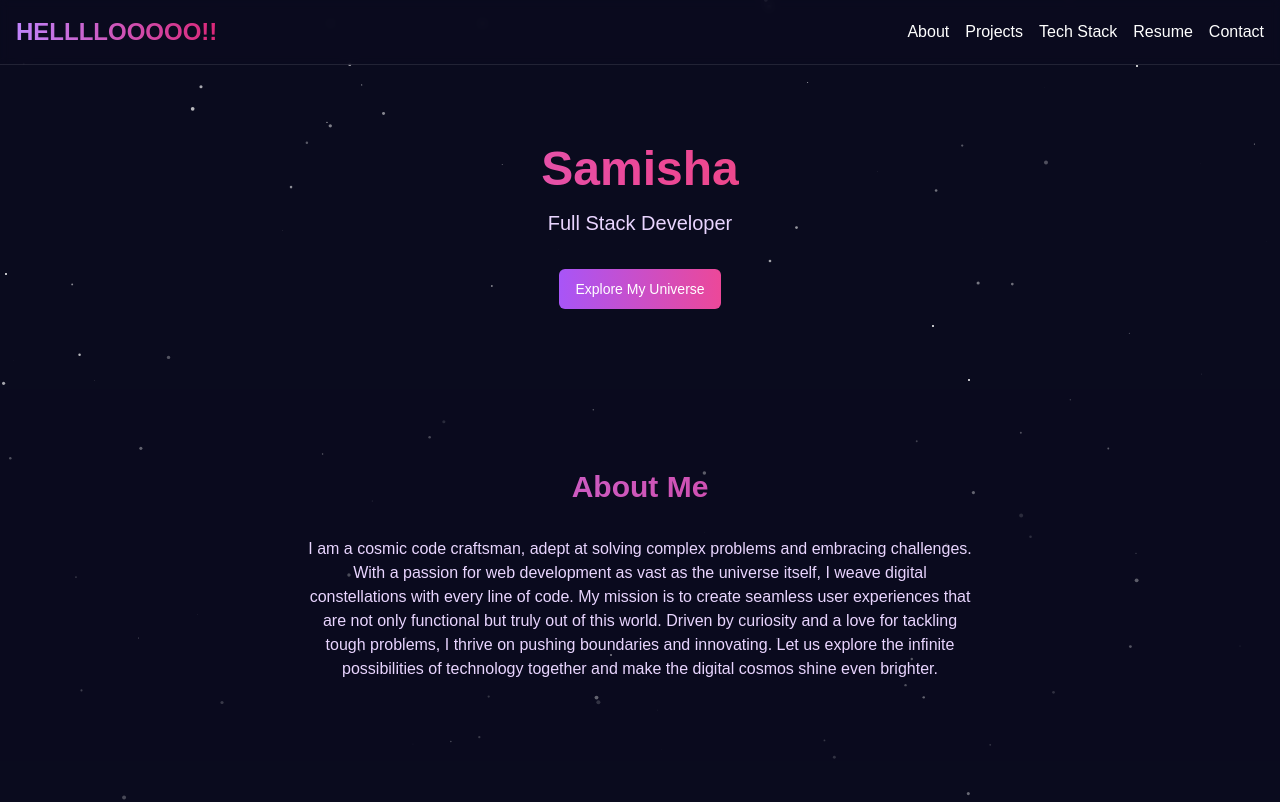
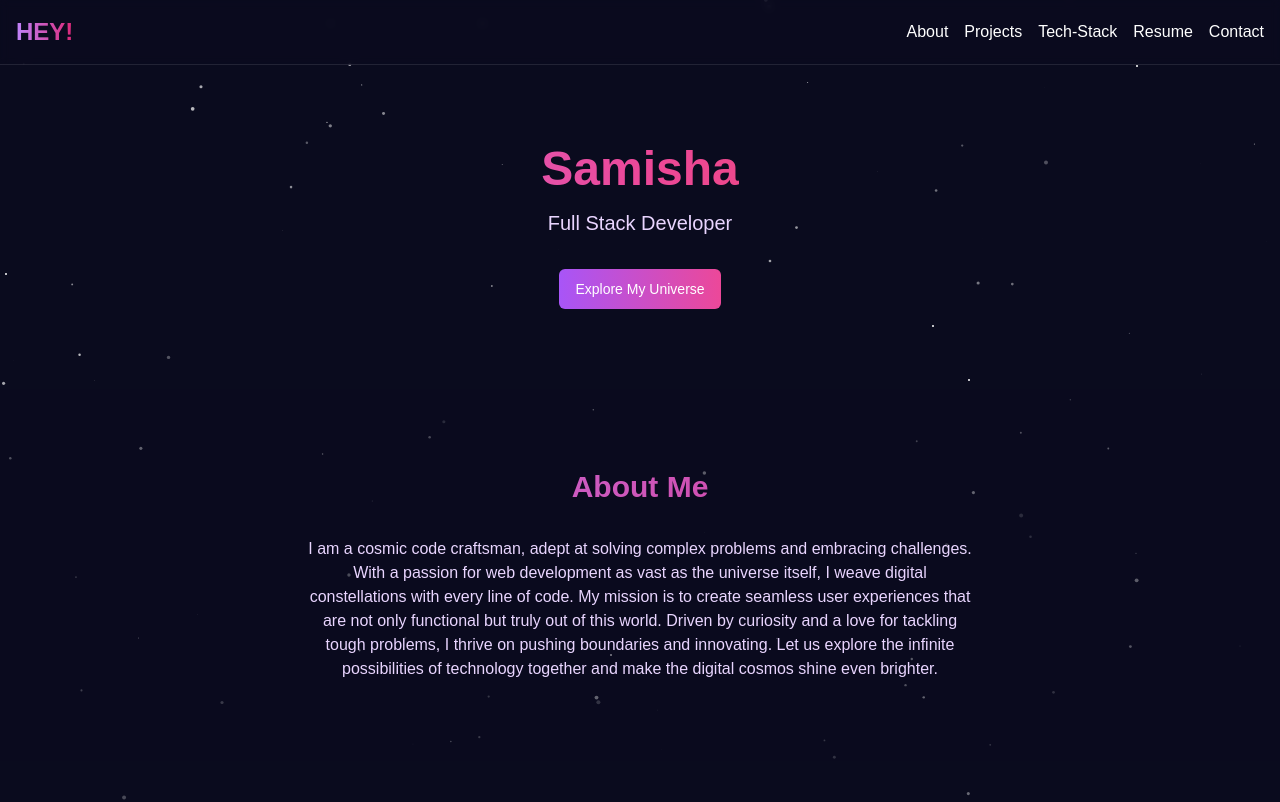
Before and after one commit to Samisha68/Portfolio, a Next.js app: page / in a window 1280 px wide. Shown: the top 802 px of the page. Built offline with nearby package versions, Linux system fonts and the light colour scheme.

Commit message:
Update page.tsx

```diff
--- a/src/app/page.tsx
+++ b/src/app/page.tsx
@@ -87,7 +87,7 @@ export default function Portfolio() {
         >
           <div className="container mx-auto px-4 py-4 flex justify-between items-center">
             <Link href="/" className="text-2xl font-bold text-transparent bg-clip-text bg-gradient-to-r from-purple-400 to-pink-600">
-              HELLLLOOOOO!!
+              HEY!
             </Link>
             <nav className="space-x-4">
               <Link href="#about" className="hover:text-purple-400 transition-colors">
@@ -97,7 +97,7 @@ export default function Portfolio() {
                 Projects
               </Link>
               <Link href="#tech-stack" className="hover:text-purple-400 transition-colors">
-                Tech Stack
+                Tech-Stack
               </Link>
               <Link href="#resume" className="hover:text-purple-400 transition-colors">
                 Resume
```
